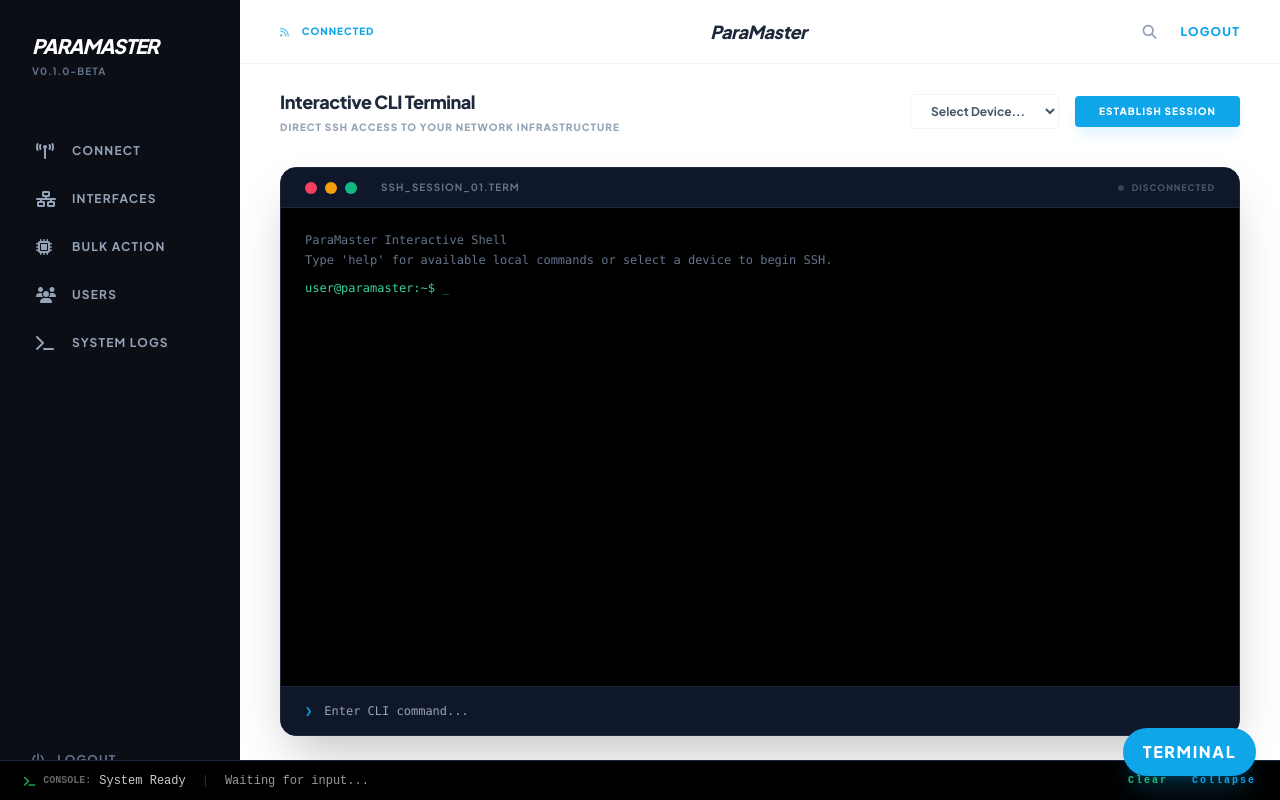
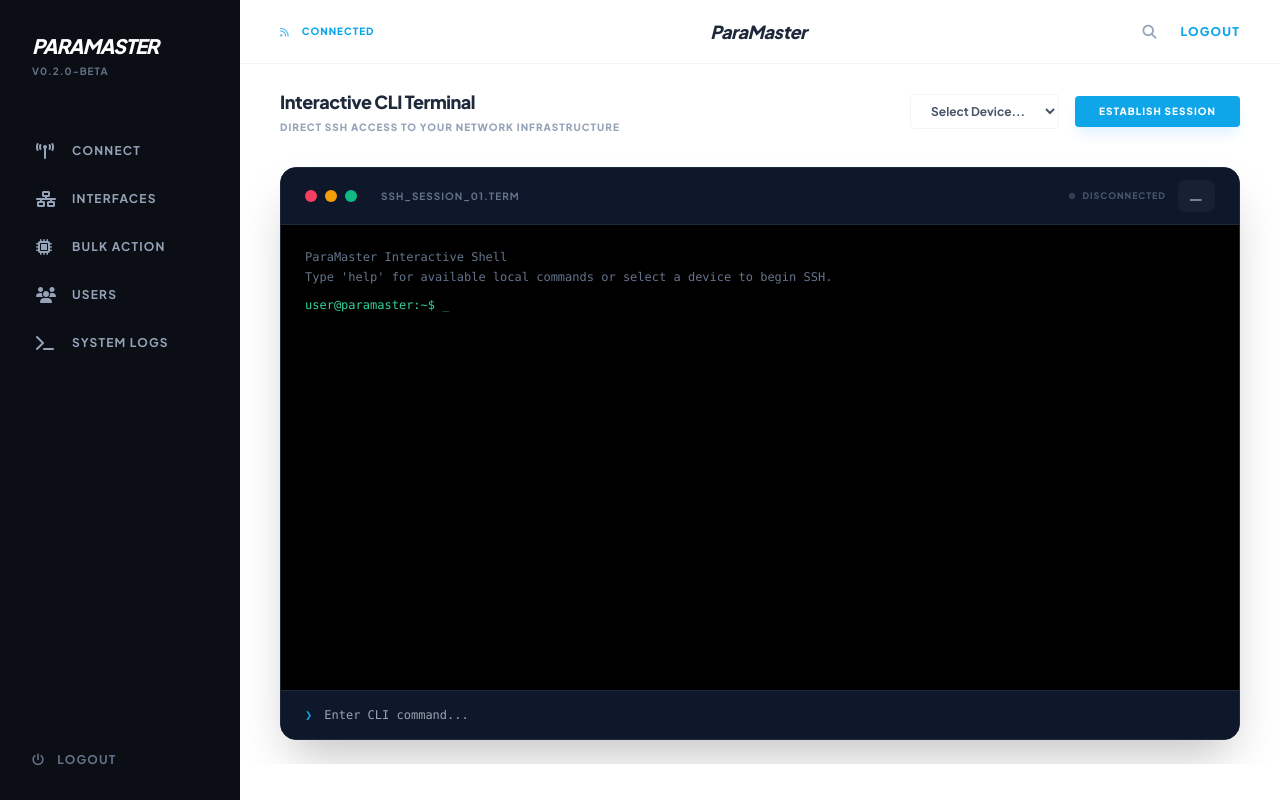
Before and after one commit to RafifRZ/Website-baru-paramiko, a Flask app: page /terminal in a window 1280 px wide. Run offline with Flask 3, Linux system fonts and the light colour scheme; a user stored in the database is signed in; some libraries are stand-ins or nearby versions.

Commit message:
Add files via upload

```diff
--- a/app.py
+++ b/app.py
@@ -167,17 +167,36 @@ def delete_device(device_id):
 def update_device(device_id):
     device = Device.query.get_or_404(device_id)
     old_hostname = device.hostname
-    device.hostname = request.form.get('hostname')
-    device.ip_address = request.form.get('ip')
-    device.username = request.form.get('username')
-    device.port = int(request.form.get('port') or 22)
+    new_hostname = request.form.get('hostname')
+    new_ip = request.form.get('ip')
+    new_username = request.form.get('username')
+    new_port = int(request.form.get('port') or 22)
     new_password = request.form.get('password')
+    password_to_verify = new_password if new_password else device.password
+
+    duplicate = Device.query.filter(
+        ((Device.ip_address == new_ip) | (Device.hostname == new_hostname)) & (Device.id != device_id)
+    ).first()
+    if duplicate:
+        flash('Router dengan IP atau hostname ini sudah terdaftar pada perangkat lain.')
+        return redirect(url_for('device_detail', device_id=device_id))
+
+    success, msg = check_router_status(new_ip, new_username, password_to_verify, new_port)
+    if not success:
+        flash('Verifikasi gagal: pastikan IP, port, dan kredensial benar sebelum menyimpan perubahan.')
+        return redirect(url_for('device_detail', device_id=device_id))
+
+    device.hostname = new_hostname
+    device.ip_address = new_ip
+    device.username = new_username
+    device.port = new_port
     if new_password:
         device.password = new_password
+    device.status = 'Online'
     db.session.commit()
     log_action(f"Updated device info for {old_hostname} -> {device.hostname}")
     flash(f'Device {device.hostname} updated')
-    return redirect(url_for('dashboard'))
+    return redirect(url_for('device_detail', device_id=device.id))
 
 @app.route('/device/<int:device_id>')
 @login_required
@@ -346,7 +365,8 @@ def system_logs():
 @login_required
 def terminal():
     devices = Device.query.all()
-    return render_template('terminal.html', devices=devices)
+    selected_device_id = request.args.get('device_id', '')
+    return render_template('terminal.html', devices=devices, selected_device_id=selected_device_id)
 
 # --- Terminal (SocketIO) ---
 
--- a/templates/base.html
+++ b/templates/base.html
@@ -13,14 +13,11 @@
         .sidebar { background-color: #0b0e14; height: 100vh; width: 240px; }
         .sidebar-item { color: #94a3b8; transition: all 0.3s; border-left: 4px solid transparent; }
         .sidebar-item:hover, .sidebar-item.active { background-color: #1e293b; color: #38bdf8; border-left: 4px solid #38bdf8; }
-        .bottom-console { background-color: #000000; height: 40px; color: #22c55e; font-family: 'Courier New', monospace; font-size: 12px; }
         .main-container { height: calc(100vh - 40px); overflow: hidden; }
         .content-area { height: calc(100vh - 100px); overflow-y: auto; }
         .table-header { border-bottom: 2px solid #f1f5f9; color: #64748b; text-transform: uppercase; font-size: 11px; font-weight: 800; letter-spacing: 0.05em; }
         .table-row { border-bottom: 1px solid #f8fafc; transition: all 0.2s; }
         .table-row:hover { background-color: #f1f5f9; }
-        .terminal-float { position: fixed; bottom: 24px; right: 24px; z-index: 50; padding: 12px 20px; background: #0ea5e9; border-radius: 9999px; border: none; cursor: pointer; transition: transform 0.2s ease, background 0.2s ease; }
-        .terminal-float:hover { transform: translateY(-2px); background: #0284c7; }
     </style>
 </head>
 <body class="flex flex-col h-screen overflow-hidden">
@@ -30,7 +27,7 @@
         <aside class="sidebar flex flex-col shrink-0">
             <div class="p-8">
                 <h1 class="text-white font-black text-xl tracking-tighter italic">PARAMASTER</h1>
-                <p class="text-[10px] text-slate-500 font-bold uppercase tracking-widest mt-1">v0.1.0-beta</p>
+                <p class="text-[10px] text-slate-500 font-bold uppercase tracking-widest mt-1">v0.2.0-beta</p>
             </div>
 
             <nav class="flex-1 mt-4">
@@ -97,52 +94,8 @@
         </main>
     </div>
 
-    <footer id="console-bar" class="bottom-console flex items-center justify-between px-6 border-t border-slate-800 transition-all duration-300">
-        <div id="console-content" class="flex items-center gap-4 overflow-hidden">
-            <span class="flex items-center gap-2 whitespace-nowrap">
-                <i class="fas fa-terminal text-[10px]"></i>
-                <span class="text-white/40 uppercase font-bold text-[10px]">Console:</span>
-                <span id="console-status" class="text-white/80">System Ready</span>
-            </span>
-            <span class="text-white/20">|</span>
-            <span id="console-cmd" class="text-white/60 truncate">Waiting for input...</span>
-        </div>
-        <div class="flex items-center gap-6 text-[10px] font-black uppercase tracking-[0.2em] shrink-0">
-            <button onclick="clearConsole()" class="hover:text-white transition-all">Clear</button>
-            <button id="collapse-btn" onclick="toggleConsole()" class="text-sky-500 hover:text-sky-400 transition-all">Collapse</button>
-        </div>
-    </footer>
-
-    <button onclick="openTerminal()" class="terminal-float text-white font-black uppercase tracking-widest shadow-xl shadow-sky-500/20">
-        Terminal
-    </button>
-
     <script>
-        const socket = io();
-
-        function clearConsole() {
-            document.getElementById('console-status').innerText = 'System Ready';
-            document.getElementById('console-cmd').innerText = 'Waiting for input...';
-        }
-
-        function toggleConsole() {
-            const bar = document.getElementById('console-bar');
-            const content = document.getElementById('console-content');
-            const btn = document.getElementById('collapse-btn');
-
-            if (bar.style.height === '10px') {
-                bar.style.height = '40px';
-                content.classList.remove('hidden');
-                btn.innerText = 'Collapse';
-            } else {
-                bar.style.height = '10px';
-                content.classList.add('hidden');
-                btn.innerText = 'Expand';
-            }
-        }
-
         function openTerminal() {
-            // Redirect to the first device terminal or a general terminal page
             window.location.href = "/terminal";
         }
     </script>
--- a/templates/device_detail.html
+++ b/templates/device_detail.html
@@ -31,6 +31,10 @@
         <a href="{{ url_for('device_detail', device_id=device.id) }}" class="px-6 py-3 bg-indigo-600 text-white text-xs font-bold rounded-xl shadow-xl shadow-indigo-100 hover:bg-indigo-700 transition-all flex items-center gap-2">
             <i class="fas fa-arrows-rotate"></i>
             Refresh
+        </a>
+        <a href="{{ url_for('terminal', device_id=device.id) }}" class="px-6 py-3 bg-sky-500 text-white text-xs font-bold rounded-xl shadow-xl shadow-sky-100 hover:bg-sky-600 transition-all flex items-center gap-2">
+            <i class="fas fa-terminal"></i>
+            Terminal
         </a>
     </div>
 </div>
--- a/templates/login.html
+++ b/templates/login.html
@@ -59,7 +59,7 @@
             </form>
         </div>
         <p class="text-center text-slate-400 mt-10 text-[10px] font-bold uppercase tracking-widest">
-            &copy; 2026 ParaMaster &bull; v0.1.0-beta
+            &copy; 2026 ParaMaster &bull; v0.2.0-beta
         </p>
     </div>
 </body>
--- a/templates/terminal.html
+++ b/templates/terminal.html
@@ -30,14 +30,20 @@
                 <div class="w-3 h-3 rounded-full bg-emerald-500"></div>
                 <span class="ml-4 text-[10px] font-bold text-slate-500 uppercase tracking-widest">ssh_session_01.term</span>
             </div>
+            <div class="flex items-center gap-3">
             <div id="connection-status" class="text-[9px] font-black text-slate-600 uppercase tracking-widest flex items-center gap-2">
                 <span id="status-dot" class="w-1.5 h-1.5 bg-slate-700 rounded-full"></span>
                 <span id="status-text">Disconnected</span>
             </div>
+            <button id="terminal-minimize" onclick="toggleTerminal()" class="text-slate-400 hover:text-white text-xs uppercase tracking-widest font-black px-3 py-2 rounded-lg bg-slate-800/60 hover:bg-slate-700 transition-all">
+                <i class="fas fa-window-minimize"></i>
+            </button>
+        </div>
         </div>
 
-        <!-- Terminal Output Area -->
-        <div id="terminal-output" class="flex-1 p-6 font-mono text-xs text-emerald-400 overflow-y-auto space-y-1 selection:bg-emerald-500/30">
+        <div id="terminal-panel" class="flex-1 flex flex-col">
+            <!-- Terminal Output Area -->
+            <div id="terminal-output" class="flex-1 p-6 font-mono text-xs text-emerald-400 overflow-y-auto space-y-1 selection:bg-emerald-500/30">
             <p class="text-slate-500">ParaMaster Interactive Shell</p>
             <p class="text-slate-500">Type 'help' for available local commands or select a device to begin SSH.</p>
             <p class="pt-2">user@paramaster:~$ <span class="animate-pulse">_</span></p>
@@ -54,6 +60,7 @@
 </div>
 
 <script>
+    const socket = io();
     const outputArea = document.getElementById('terminal-output');
     const inputArea = document.getElementById('terminal-input');
     const deviceSelect = document.getElementById('device-select');
@@ -88,6 +95,14 @@
         statusText.innerText = 'Connecting...';
     }
 
+    function toggleTerminal() {
+        const panel = document.getElementById('terminal-panel');
+        const button = document.getElementById('terminal-minimize');
+        if (!panel) return;
+        panel.classList.toggle('hidden');
+        button.innerHTML = panel.classList.contains('hidden') ? '<i class="fas fa-square-plus"></i>' : '<i class="fas fa-window-minimize"></i>';
+    }
+
     inputArea.addEventListener('keypress', function (e) {
         if (e.key === 'Enter') {
             const cmd = inputArea.value;
@@ -110,5 +125,14 @@
             statusText.innerText = 'Connected';
         }
     });
+
+    document.addEventListener('DOMContentLoaded', function() {
+        const params = new URLSearchParams(window.location.search);
+        const selectedId = params.get('device_id') || '{{ selected_device_id | default('') }}';
+        if (selectedId) {
+            deviceSelect.value = selectedId;
+            connectTerminal();
+        }
+    });
 </script>
 {% endblock %}
--- a/terminal_utils.py
+++ b/terminal_utils.py
@@ -21,6 +21,8 @@ def connect_terminal_shell(ip, username, password, port=22, timeout=10):
         shell = client.invoke_shell()
         time.sleep(0.5)
         shell.send('terminal length 0\n')
+        time.sleep(0.5)
+        shell.send('\n')
         time.sleep(0.5)
         return True, 'Connected', client, shell
     except Exception as e:
```
